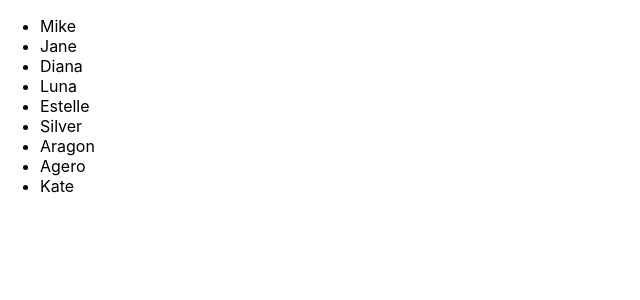
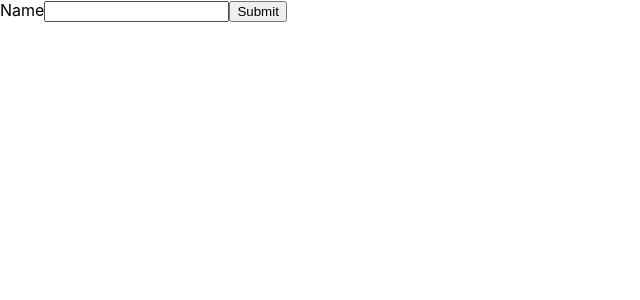
Before and after one commit to seoyeon08/learning, a React (Create React App) app in the folder my-app/: page / in a window 1280 px wide. Shown: the top 300 px of the page, without its empty margins (0-640 px from the left). Built offline with nearby package versions, Linux system fonts and the light colour scheme.

Commit message:
index 수정

```diff
--- a/my-app/src/Chapter09/SignUp.js
+++ b/my-app/src/Chapter09/SignUp.js
@@ -16,10 +16,10 @@ class SignUp extends React.Component {
     }
 
     render() {
-        var {name} = thsi.state;
+        var {name} = this.state;
 
         return(
-            <from onSubmit={this.handleSubmit}>
+            <form onSubmit={this.handleSubmit}>
                 <label>
                     Name
                     <input
@@ -29,7 +29,7 @@ class SignUp extends React.Component {
                         onChange={this.handleChange}/>
                 </label>
                 <input type='submit' value='Submit' />
-            </from>
+            </form>
         )
     }
 }
--- a/my-app/src/index.js
+++ b/my-app/src/index.js
@@ -2,11 +2,11 @@ import React from 'react';
 import ReactDOM from 'react-dom';
 import './index.css';
 import App from './App';
-import AttendanceBook from './Chapter08/AttendanceBook'
+import SignUp from './Chapter09/SignUp'
 import reportWebVitals from './reportWebVitals';
 
 
-ReactDOM.render(<AttendanceBook />, document.getElementById('root'));
+ReactDOM.render(<SignUp />, document.getElementById('root'));
 
 // function tick() {
 // 	const element = (
```
